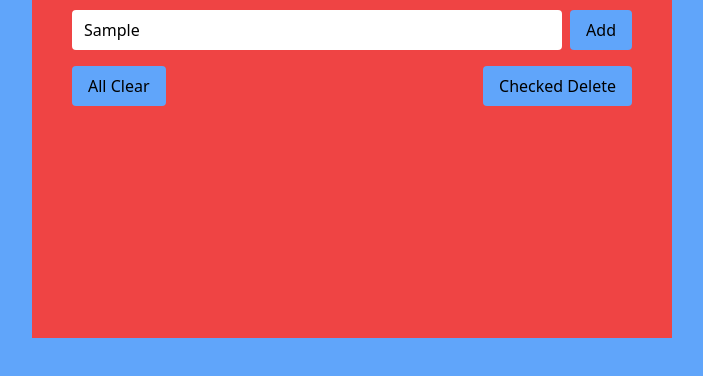
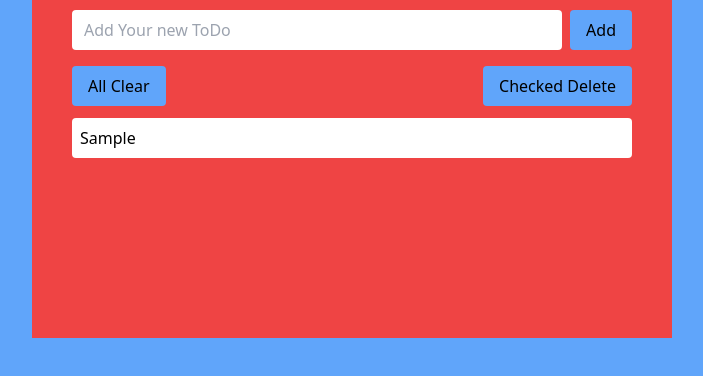
Before and after one commit to Abusyead/Advance_JS_Assignment, a website built with Vite: page index.html in a window 1280 px wide. Both pictures are taken after typing "Sample" into the empty fields and a click on the button "Add". Shown: the part 262-638 px from the top of the page, without its empty margins (288-991 px from the left). Built offline with nearby package versions, Linux system fonts and the light colour scheme.

Commit message:
output js text

```diff
--- a/index.html
+++ b/index.html
@@ -18,12 +18,12 @@
                 <button class="bg-blue-400 px-4 py-2 rounded">All Clear</button>
                 <button class="bg-blue-400 px-4 py-2 rounded">Checked Delete</button>
              </div>
-             <div id="output">
+             <div id="output" class="rounded">
 
              </div>
         </div>
     </div>
 
-    <script src=""></script>
+    <script src="script.js"></script>
 </body>
 </html>
--- a/script.js
+++ b/script.js
@@ -3,9 +3,19 @@ const addBtn = document.getElementById('addBtn');
 const output = document.getElementById('output');
 
 addBtn.addEventListener('click' , () =>{
-    const inputText = inputBox.value.trim();
+    const inputText = textInput.value.trim();
     if(inputText.length  <= 0){
         alert('enter your value')
         return false;
     }
+
+    const li = document.createElement('li')
+    li.classList.add("list-none" ,"bg-white" ,"mt-3" , "p-2","rounded")
+
+    const p = document.createElement('p')
+    p.innerHTML = inputText;
+    li.appendChild(p);
+
+    output.appendChild(li);
+    textInput.value = ""
 })
```
